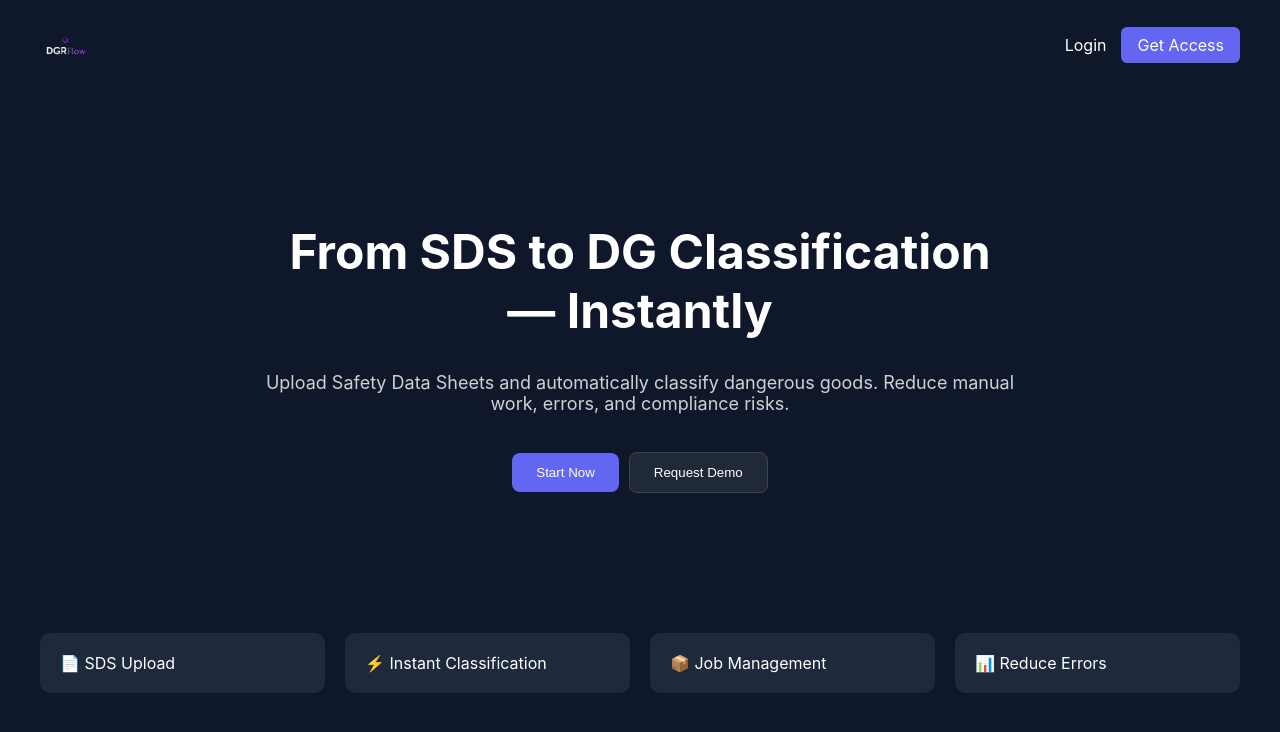
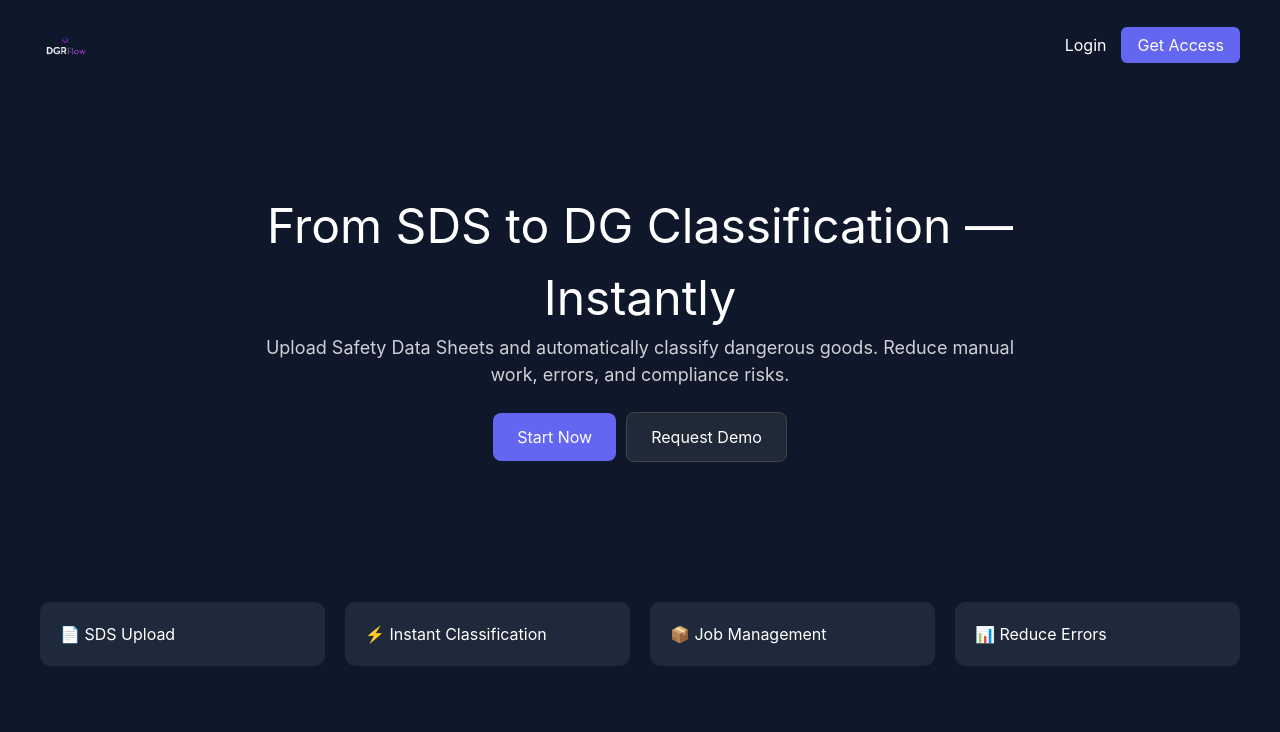
Before and after one commit to amardeus02-sudo/dgrflow, a Next.js app: page / in a window 1280 px wide. Shown: the top 732 px of the page. Built offline with nearby package versions, Linux system fonts and the light colour scheme.

Commit message:
new functional dashboard

```diff
--- a/package.json
+++ b/package.json
@@ -20,5 +20,10 @@
     "puppeteer-core": "^24.42.0",
     "react": "18.2.0",
     "react-dom": "18.2.0"
+  },
+  "devDependencies": {
+    "autoprefixer": "^10.5.0",
+    "postcss": "^8.5.12",
+    "tailwindcss": "^3.4.3"
   }
 }
--- /dev/null
+++ b/postcss.config.js
@@ -0,0 +1,6 @@
+module.exports = {
+  plugins: {
+    tailwindcss: {},
+    autoprefixer: {},
+  },
+}
--- /dev/null
+++ b/tailwind.config.js
@@ -0,0 +1,8 @@
+/** @type {import('tailwindcss').Config} */
+module.exports = {
+  content: [],
+  theme: {
+    extend: {},
+  },
+  plugins: [],
+}
```
Also changed, not shown: 1 other file (tests, documents, lock files or other folders).
